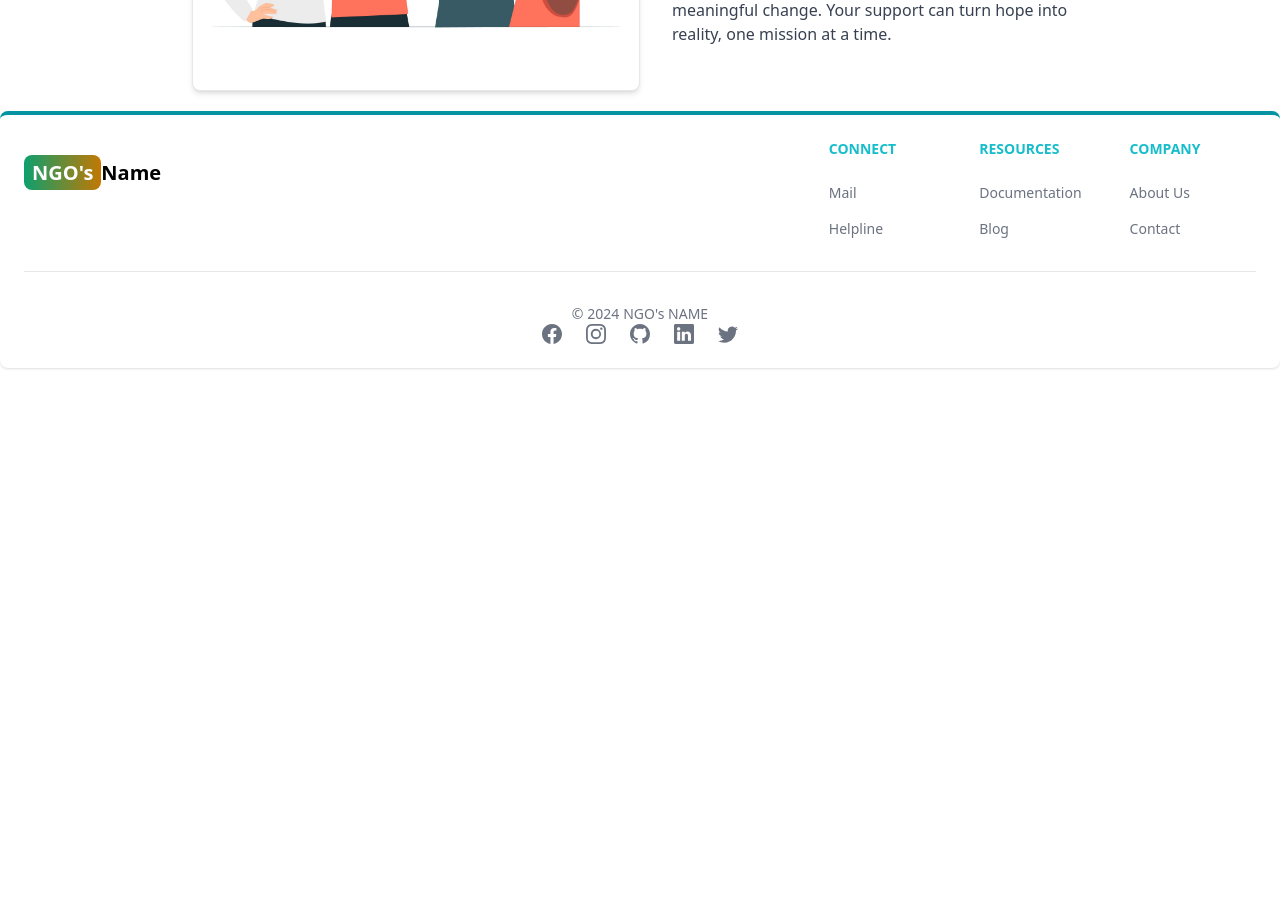
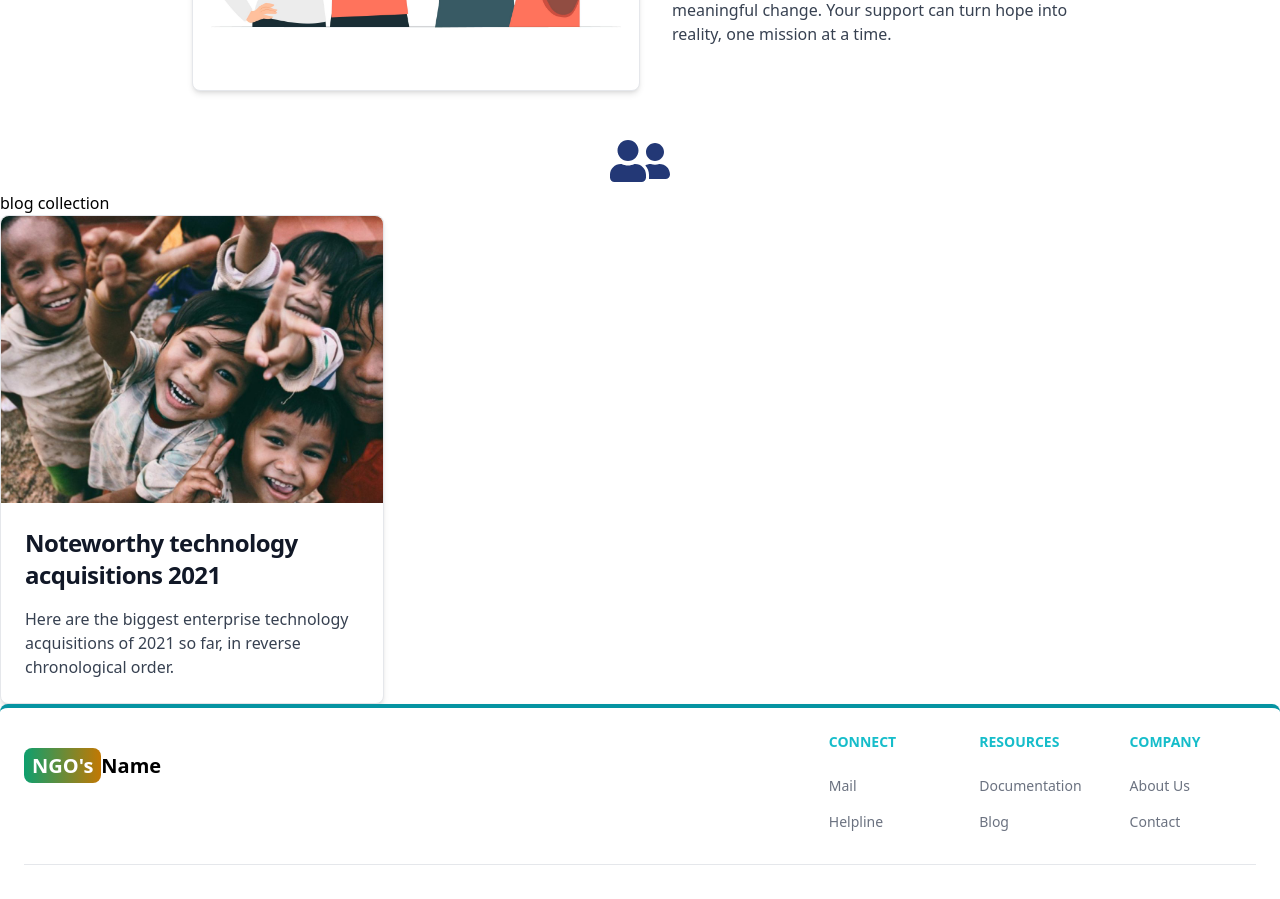
Before and after one commit to rac42/MasterHack, a React (Create React App) app in the folder client/: page / in a window 1280 px wide. Shown: the part 360-1259 px from the top of the page. Before the commit the page ends 800 px from the top, so only its background shows below. Built offline with nearby package versions, Linux system fonts and the light colour scheme.

Commit message:
Landing page base + blog structure done

```diff
--- a/client/src/App.js
+++ b/client/src/App.js
@@ -7,7 +7,6 @@ import Header from "./components/Header";
 import FooterComponent from "./components/FooterComponent";
 import Projects from './pages/Projects'
 import About from "./pages/About";
-import Blogs from "./pages/Blogs";
 import Landing from './pages/Landing';
 
 function App() {
@@ -22,7 +21,6 @@ function App() {
         <Route path="signup" element={<Signup />} />
         <Route path="projects" element={<Projects/>}/>
         <Route path="about" element={<About/>} />
-        <Route  path="blogs" element={<Blogs/>} />
       </Routes>
 
       <FooterComponent />
--- /dev/null
+++ b/client/src/components/BlogCollection.js
@@ -0,0 +1,13 @@
+import React from 'react'
+import Blogs from './Blogs'
+
+function BlogCollection() {
+  return (
+    <div>
+        blog collection
+        <Blogs/>
+    </div>
+  )
+}
+
+export default BlogCollection
--- /dev/null
+++ b/client/src/components/Blogs.js
@@ -0,0 +1,25 @@
+import { Card } from "flowbite-react";
+import React from "react";
+import NGOIMG from '../assets/NGO.jpg'
+
+function Blogs() {
+  return (
+    <div>
+      <Card
+        className="max-w-sm"
+        imgAlt="Meaningful alt text for an image that is not purely decorative"
+        imgSrc={NGOIMG}
+      >
+        <h5 className="text-2xl font-bold tracking-tight text-gray-900 dark:text-white">
+          Noteworthy technology acquisitions 2021
+        </h5>
+        <p className="font-normal text-gray-700 dark:text-gray-400">
+          Here are the biggest enterprise technology acquisitions of 2021 so
+          far, in reverse chronological order.
+        </p>
+      </Card>
+    </div>
+  );
+}
+
+export default Blogs;
--- a/client/src/index.css
+++ b/client/src/index.css
@@ -1,3 +1,61 @@
 @tailwind base;
 @tailwind components;
 @tailwind utilities;
+
+
+.heart {
+    font-size: 4em;
+    position: relative;
+  }
+
+  .heartbeat {
+    position: relative;
+    z-index: 1;
+    animation: beat 2s linear infinite;
+  }
+
+  .heartecho {
+    position: absolute;
+    top: 0;
+    right: 0;
+    bottom: 0;
+    left: 0;
+    animation: echo 2s linear infinite;
+  }
+
+  @keyframes beat {
+    0% {
+      transform: scale(1);
+    }
+    14% {
+      transform: scale(0.9);
+    }
+    21% {
+      transform: scale(1.1) skew(0.004turn)
+    }
+    28% {
+      transform: scale(1) skew(0.008turn);
+    }
+    35% {
+      transform: scale(1) skew(0)
+    }
+  }
+
+  @keyframes echo {
+    0% {
+      opacity: 0.5;
+      transform: scale(1);
+    }
+    14% {
+      opacity: 0.4;
+      transform: scale(0.8);
+    }
+    21% {
+      opacity: 0.4;
+      transform: scale(1.1);
+    }
+    100% {
+      opacity: 0;
+      transform: scale(2.5);
+    }
+  }
--- a/client/src/pages/Blogs.js
+++ /dev/null
@@ -1,9 +0,0 @@
-import React from 'react'
-
-function Blogs() {
-  return (
-    <div>Blogs</div>
-  )
-}
-
-export default Blogs
--- a/client/src/pages/Landing.js
+++ b/client/src/pages/Landing.js
@@ -1,6 +1,9 @@
 import React from "react";
 import { Card } from "flowbite-react";
 import landingImage from "../assets/landingimg.jpg";
+import { FaUserFriends } from "react-icons/fa";
+import Blogs from "../components/Blogs";
+import BlogCollection from "../components/BlogCollection";
 
 function Landing() {
   return (
@@ -25,6 +28,13 @@ function Landing() {
           </p>
         </div>
       </div>
+
+      <div className="flex justify-center items-center mt-10">
+        <div className="heartbeat text-6xl text-blue-900">
+          <FaUserFriends />
+        </div>
+      </div>
+      <BlogCollection />
     </>
   );
 }
```
